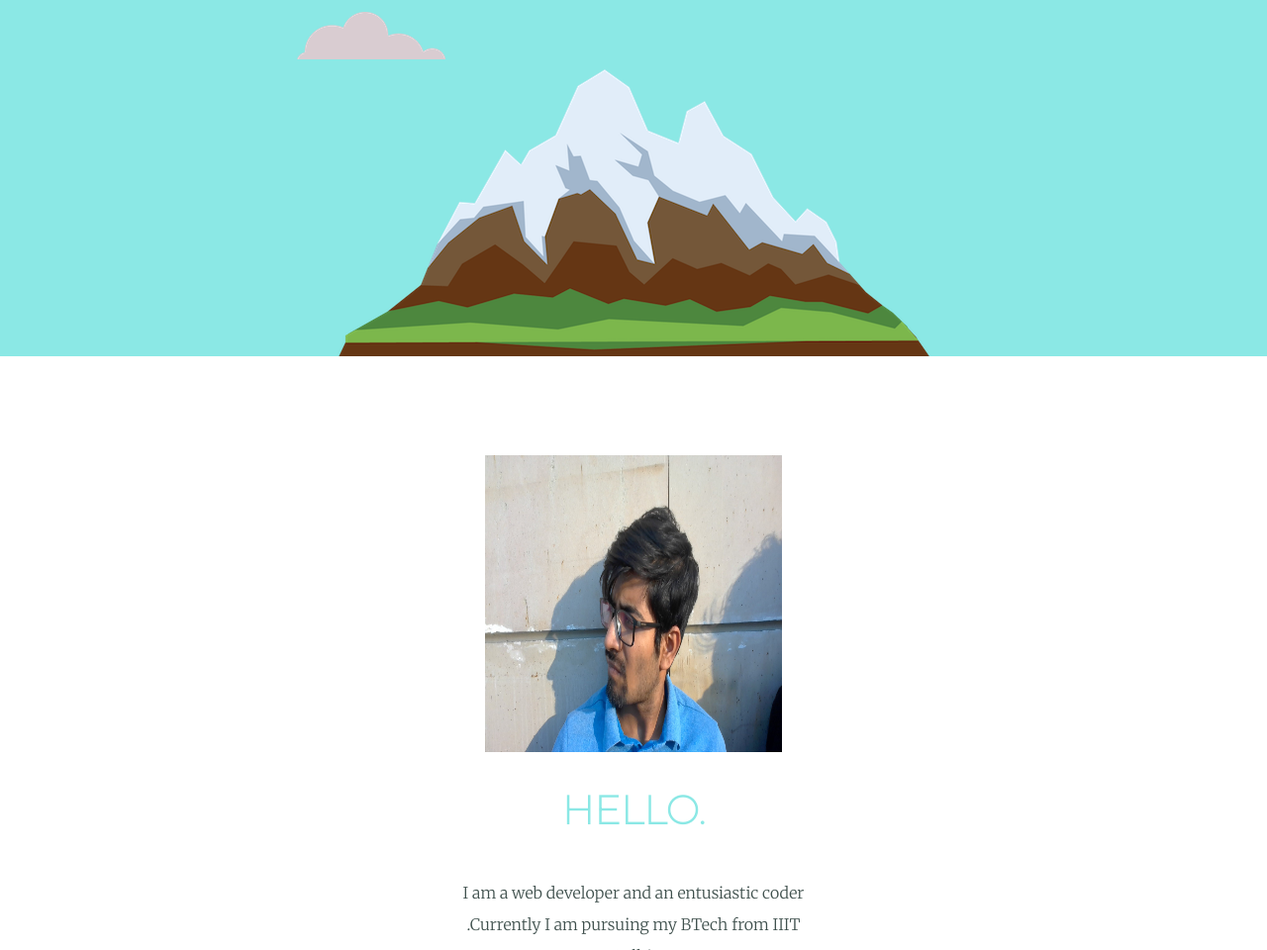
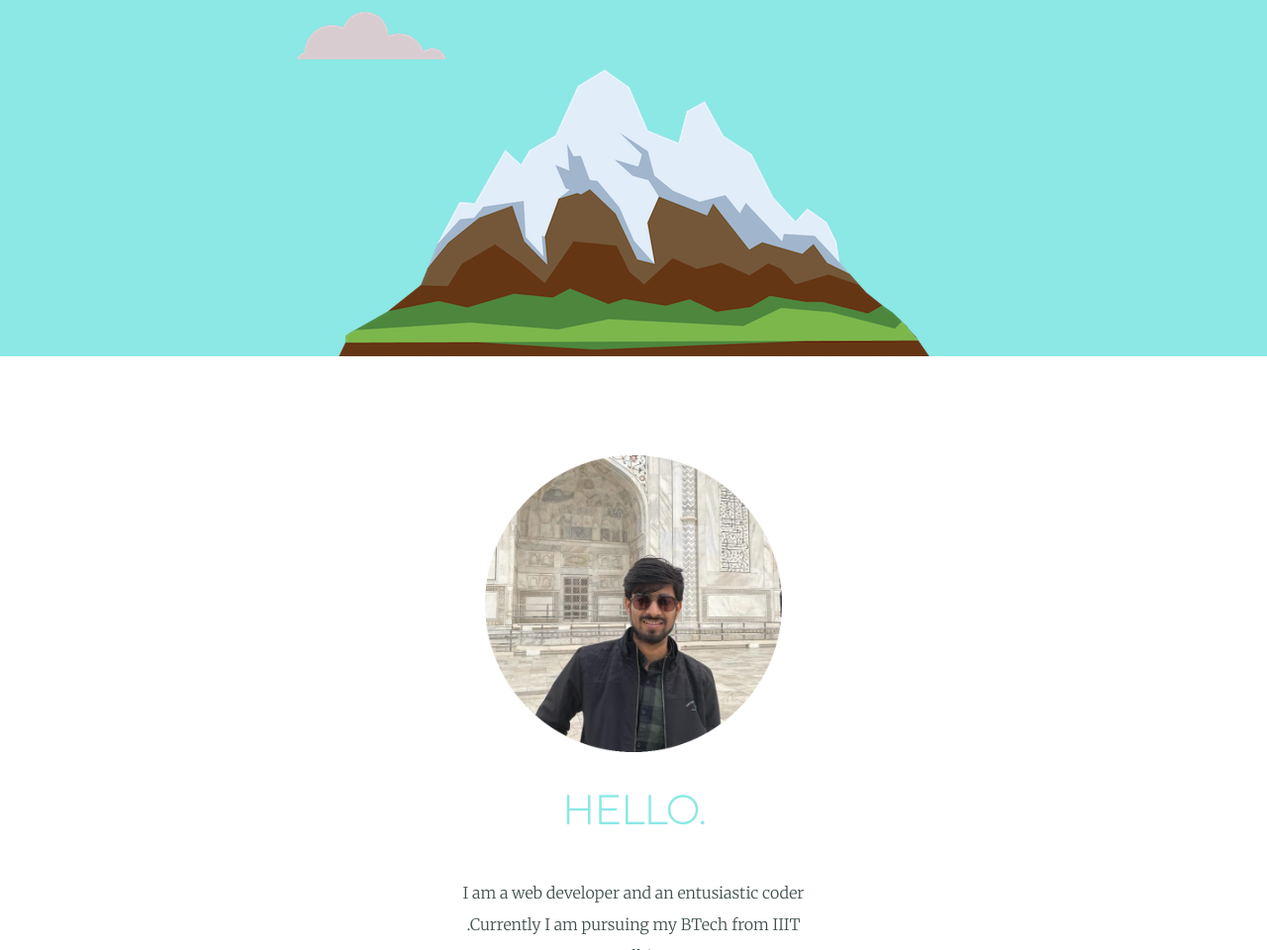
Before and after one commit to Aayushch1212/newcv, a plain HTML site: page index.html in a window 1280 px wide. Shown: the part 403-1363 px from the top of the page at 99% size. Drawn offline with Linux system fonts and the light colour scheme.

Commit message:
Update index.html

```diff
--- a/index.html
+++ b/index.html
@@ -81,7 +81,7 @@
 </div>
 <div class="middle-container">
     <div class="profile">
-      <img src="Aayush.jpg" height="300px" width="300px" alt="">
+      <img src="Aayush2-circle.jpg" height="300px" width="300px" alt="">
       <h2>HELLO.</h2>
       <p class="intro">I am a web developer and an entusiastic coder .Currently I am pursuing my BTech from IIIT Delhi.</p>
     </div>
```
